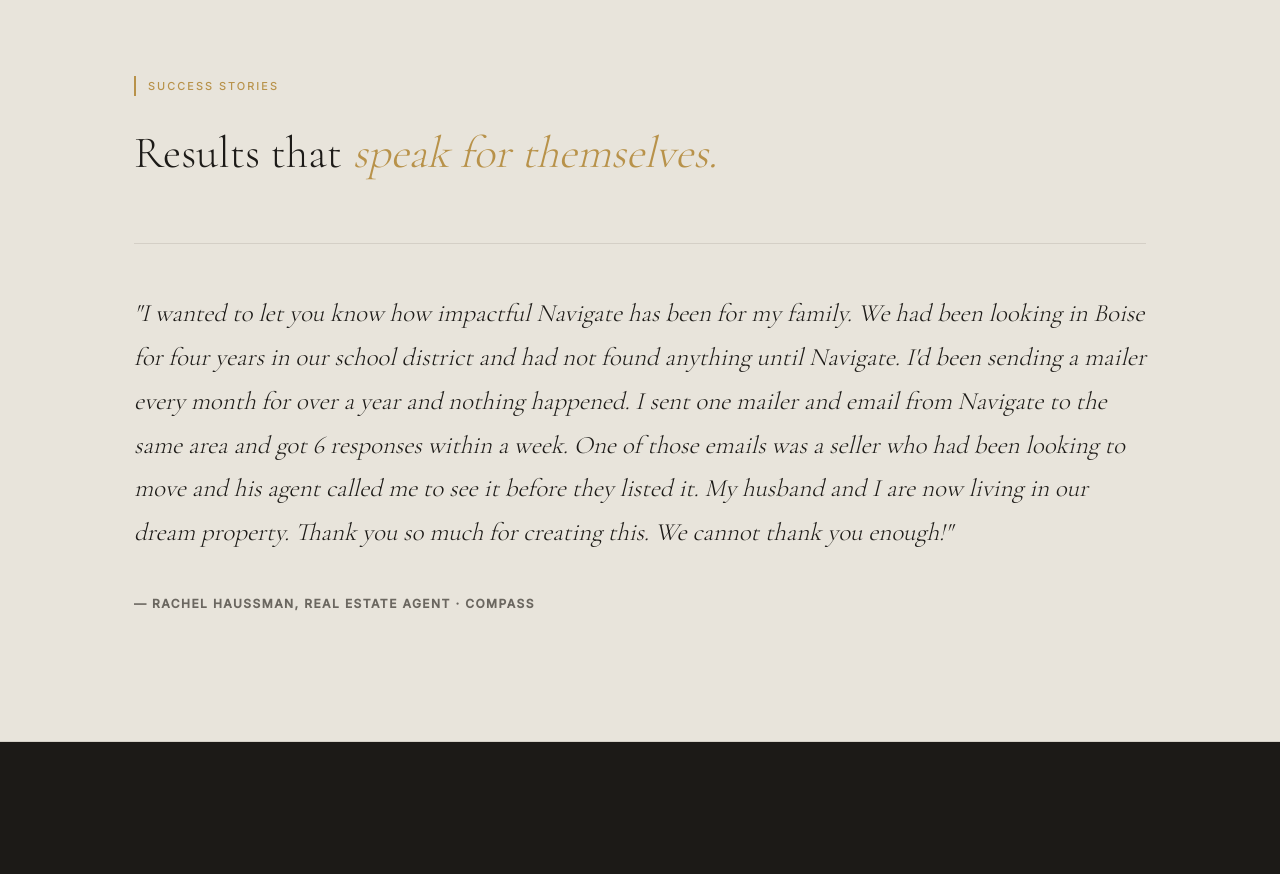
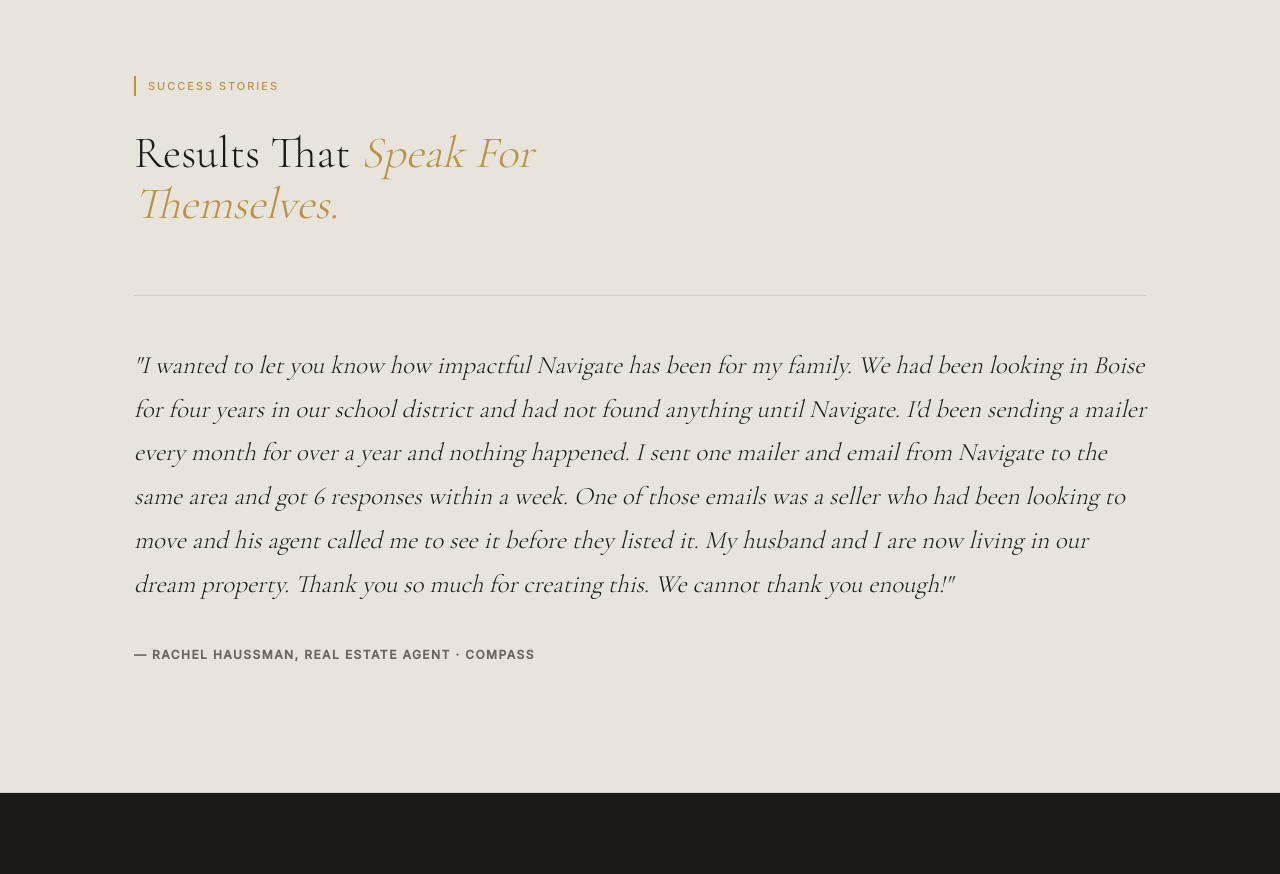
Before and after one commit to letsnavigatebmw/aperture-hospitality, a Next.js app: page /data-intelligence in a window 1280 px wide. Shown: the part 4660-5534 px from the top of the page. Built offline with nearby package versions, Linux system fonts and the light colour scheme.

Commit message:
Capitalize first letter of each word: 'Results That Speak For Themselves.'

```diff
--- a/app/data-intelligence/page.tsx
+++ b/app/data-intelligence/page.tsx
@@ -385,7 +385,7 @@ export default function DataIntelligencePage() {
               Success Stories
             </div>
             <h2 style={{ fontFamily: "'Cormorant Garamond', Georgia, serif", fontSize: 'clamp(2.25rem, 3.5vw, 3.25rem)', fontWeight: 300, lineHeight: 1.15, maxWidth: '28ch' }}>
-              Results that <em style={{ fontStyle: 'italic', color: '#B8924A' }}>speak for themselves.</em>
+              Results That <em style={{ fontStyle: 'italic', color: '#B8924A' }}>Speak For Themselves.</em>
             </h2>
           </div>
 
```
